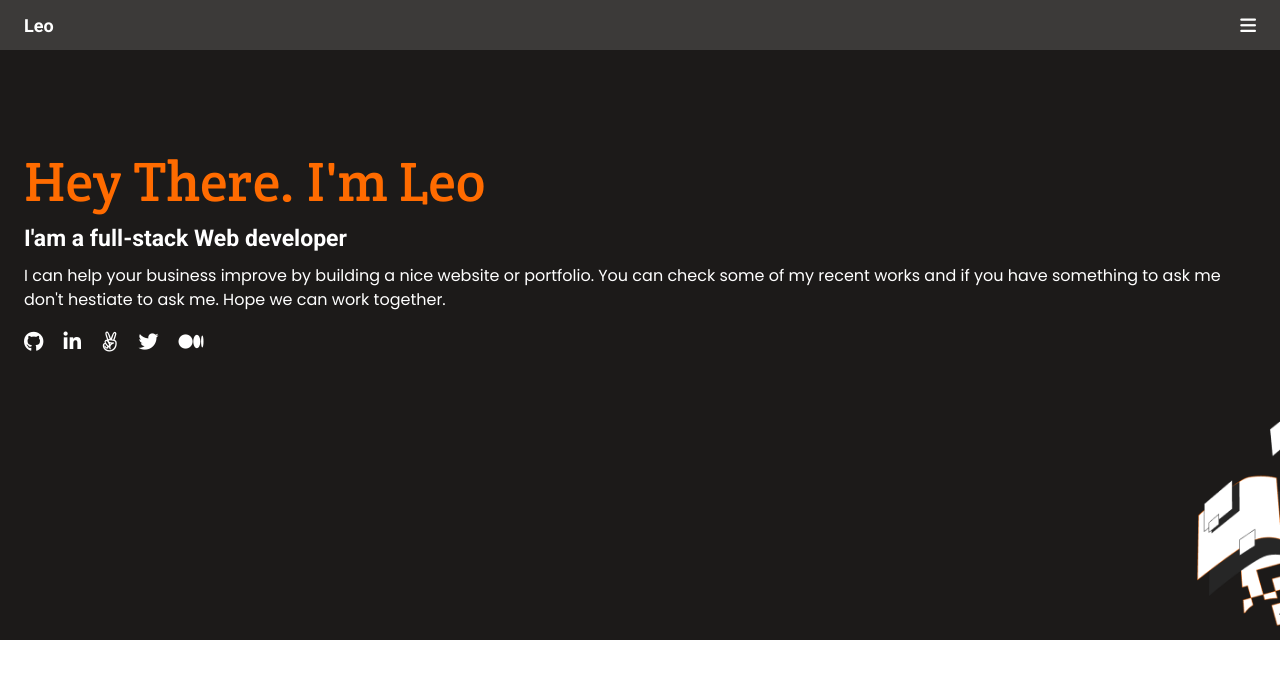
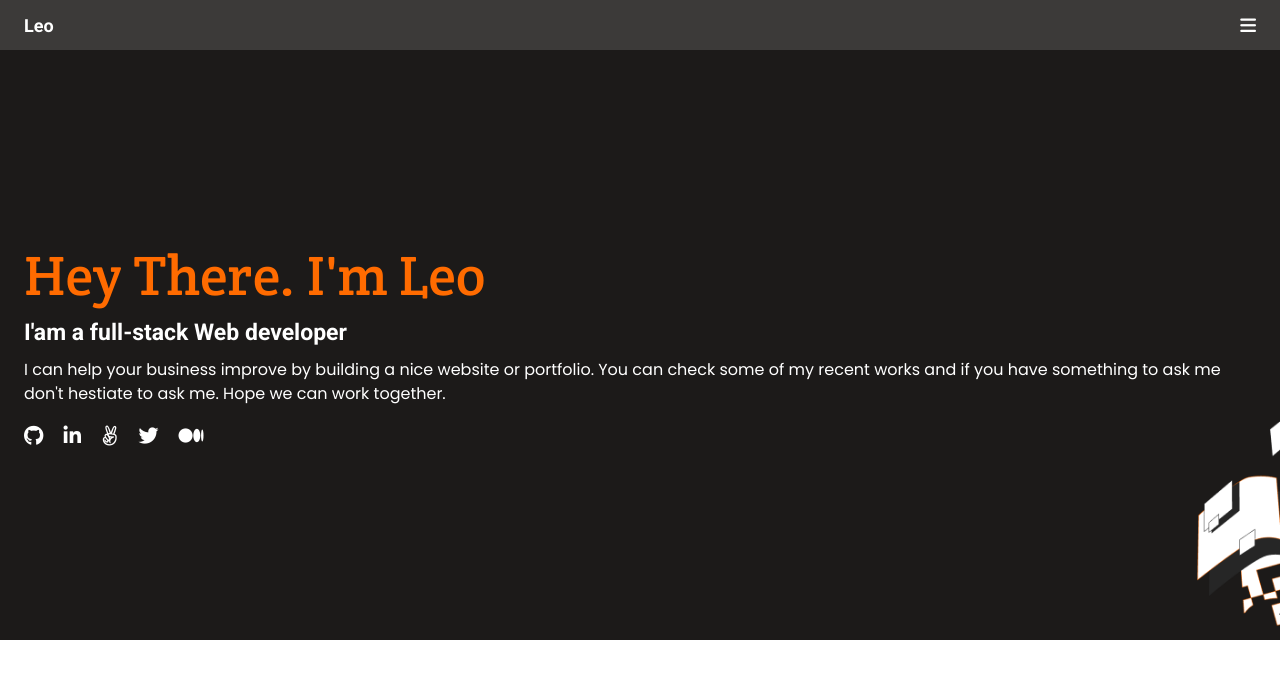
Before and after one commit to popey17/Leo-Portfolio, a plain HTML site: page index.html in a window 1280 px wide. Drawn offline with Linux system fonts and the light colour scheme.

Commit message:
fix css errors

```diff
--- a/style.css
+++ b/style.css
@@ -50,11 +50,12 @@ nav a {
 .home {
   height: 590px;
   color: #fff;
-  padding: 100px 24px;
+  padding: 0 24px;
   background: #1c1a19 url("resources/Group.png") 100% 110% no-repeat;
   background-size: 120px;
   display: flex;
   flex-direction: column;
+  justify-content: center;
 }
 
 .home .intro h1 {
```
